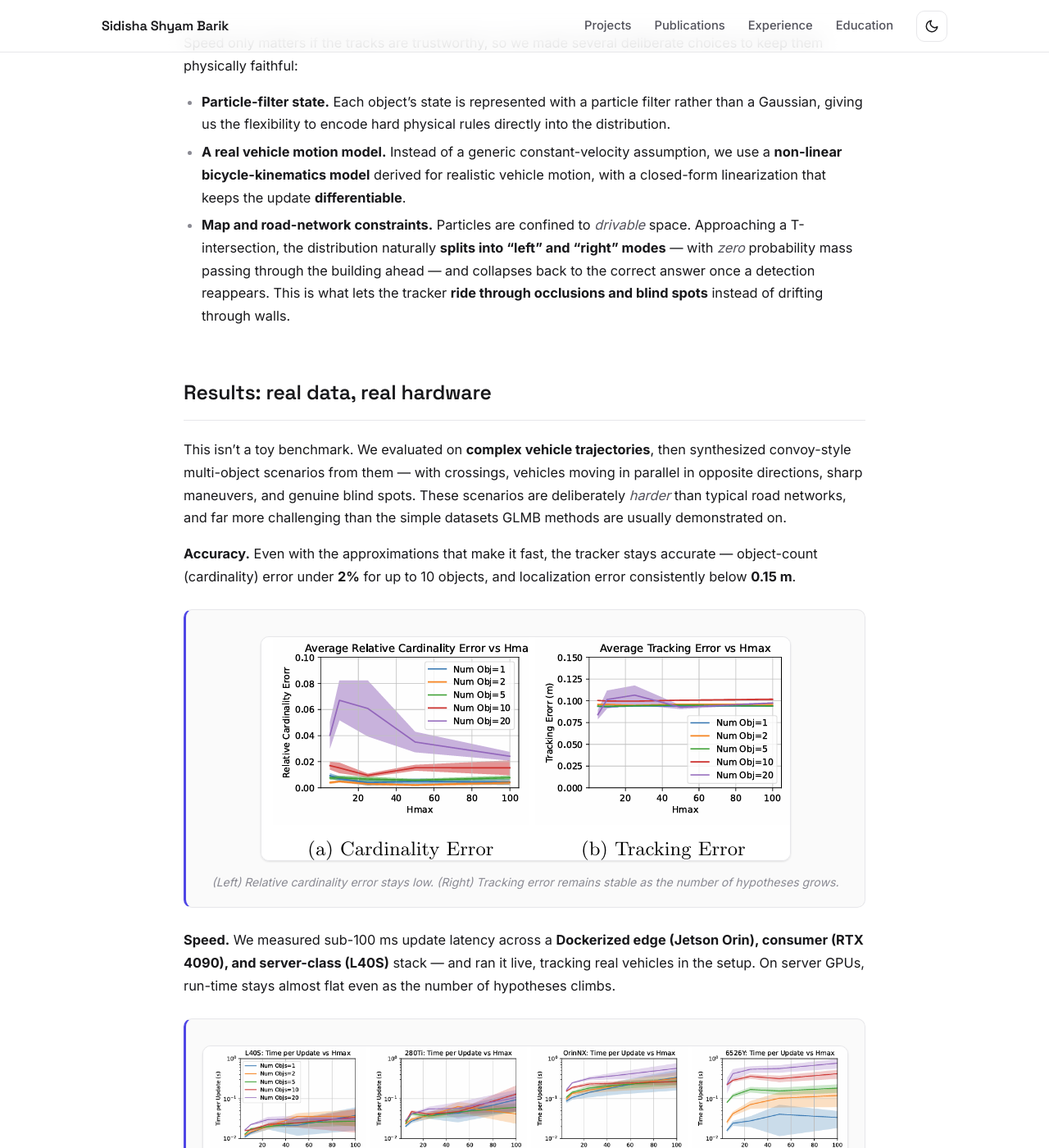
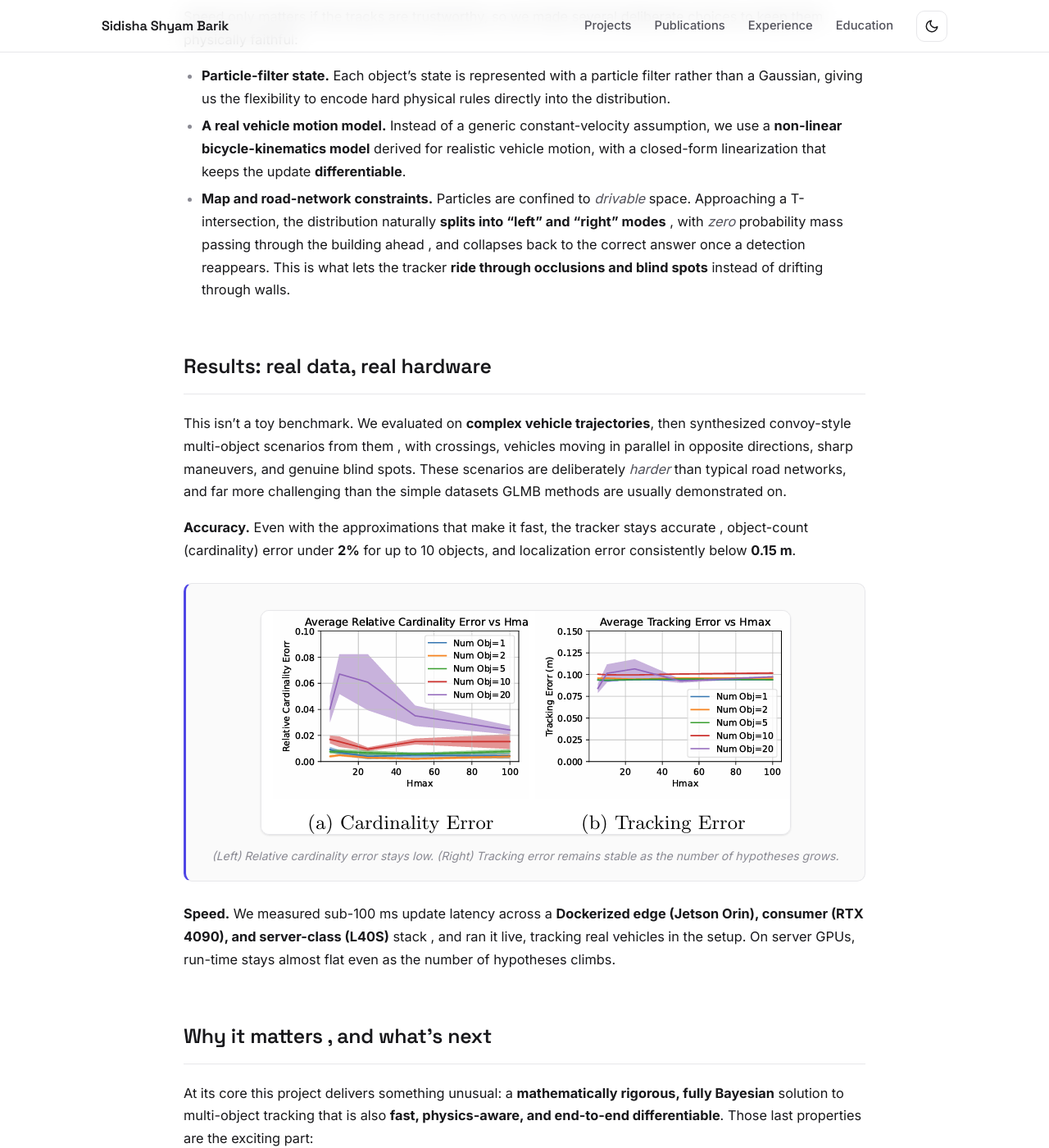
Before and after one commit to sidisha17/portfolio, a Jekyll site: the page built from gpu-glmb.md, in a window 1280 px wide and 1400 px high, scrolled down 3428 px. Shown: the whole window at 82% size. Built offline with Jekyll 4.4.1, drawn with Linux system fonts in a browser that asks for light colours; some of the changed text lies outside the part shown.

Commit message:
updated glmb

```diff
--- a/gpu-glmb.md
+++ b/gpu-glmb.md
@@ -1,12 +1,12 @@
 ---
 layout: post
-title: GPU-GLMB — Real-Time Multi-Sensor Vehicle Tracking at the Edge
+title: GPU-GLMB , Real-Time Multi-Sensor Vehicle Tracking at the Edge
 permalink: /projects/gpu-glmb/
 ---
 
 # GPU-GLMB: Real-Time Multi-Sensor Vehicle Tracking at the Edge
 
-> Turn live video from a network of smart cameras into accurate, map-aware trajectories of **every vehicle moving through an area** — by making the mathematically *exact* gold-standard tracking algorithm run in **real time on a GPU**.
+> Turn live video from a network of smart cameras into accurate, map-aware trajectories of **every vehicle moving through an area** ,  by making the mathematically exact gold-standard tracking algorithm run in **real time on a GPU**.
 
 **IEEE MILCOM 2025** &middot; 5th Int'l Workshop on the Internet of Things for Adversarial Environments
 **Authors:** P. Balakrishnan\*, **S. Barik\***, S. M. O'Rourke, B. M. Marlin &middot; *\*equal contribution*
@@ -19,16 +19,16 @@ permalink: /projects/gpu-glmb/
 </figure>
 
 ## At a glance
-- **Real-time, multi-camera, map-accurate tracking.** Fuses detections from many overlapping camera nodes into a single set of world-space (geospatial) vehicle trajectories — not flat image-plane boxes.
-- **Made the gold standard fast.** Re-architected the GLMB filter — the *exact* Bayesian solution to multi-object tracking, but famously too slow for real time — to run **fully in parallel on GPUs**.
+- **Real-time, multi-camera, map-accurate tracking.** Fuses detections from many overlapping camera nodes into a single set of world-space (geospatial) vehicle trajectories , not flat image-plane boxes.
+- **Made the gold standard fast.** Re-architected the GLMB filter , the *exact* Bayesian solution to multi-object tracking, but famously too slow for real time , to run **fully in parallel on GPUs**.
 - **Sub-100 ms latency everywhere.** Validated from edge (Jetson Orin) to consumer (RTX 4090) to server (L40S) GPUs, with our custom parallel association up to **~20× faster** than the standard sequential sampler.
 - **Physics- and map-aware.** A vehicle bicycle-kinematics motion model plus road/map constraints keep tracks realistic through occlusions and blind spots.
-- **Differentiable by design.** Implemented end-to-end in PyTorch, opening the door to *learning* the tracker — and ultimately to language-queryable spatial awareness.
+- **Differentiable by design.** Implemented end-to-end in PyTorch, opening the door to *learning* the tracker , and ultimately to language-queryable spatial awareness.
 
 ## The problem: watching a whole area at once
-Picture an area dotted with buildings, each rooftop carrying a **sensor node** — a camera (alongside other sensors) with its own onboard edge GPU. Together the nodes look down over a shared tracking area, but each one sees only *part* of it: their fields of view overlap in some places and leave **blind spots** in others.
+Picture an area dotted with buildings, each rooftop carrying a **sensor node** , a camera (alongside other sensors) with its own onboard edge GPU. Together the nodes look down over a shared tracking area, but each one sees only *part* of it: their fields of view overlap in some places and leave **blind spots** in others.
 
-Now put **many vehicles** in motion through that area. The goal is to take the raw video from every node and, **in real time**, maintain an accurate trajectory for each vehicle in real-world coordinates — continuously fusing what all the sensors see into one coherent picture.
+Now put **many vehicles** in motion through that area. The goal is to take the raw video from every node and, **in real time**, maintain an accurate trajectory for each vehicle in real-world coordinates , continuously fusing what all the sensors see into one coherent picture.
 
 > ![From image detections to fused world-space tracks]({{ site.baseurl }}/media/pipeline.png)
 > *Each node detects objects in its own camera view, projects them into world coordinates with uncertainty, and the tracker fuses all nodes into geospatial trajectories.*
@@ -40,22 +40,22 @@ On a single node, running frame-by-frame at ~10 fps, the pipeline is:
 3. Each node streams its set of uncertain world-space detections to our **tracker**, which fuses every node and outputs live trajectories.
 
 ## Why this is hard
-The hard part of multi-object tracking is **data association** — deciding which detection belongs to which track, frame after frame. At every step the tracker must also allow that tracks may have *left* the area, new vehicles may have *entered*, and existing vehicles may have been *missed* by every sensor. The number of consistent ways to explain a single frame grows **combinatorially**.
+The hard part of multi-object tracking is **data association** , deciding which detection belongs to which track, frame after frame. At every step the tracker must also allow that tracks may have *left* the area, new vehicles may have *entered*, and existing vehicles may have been *missed* by every sensor. The number of consistent ways to explain a single frame grows **combinatorially**.
 
 Existing approaches each leave a gap:
 
-- **Deep trackers (SORT / DeepSORT)** track in the *image plane* of a *single* camera — they don't fuse multiple sensors or produce world-space trajectories.
+- **Deep trackers (SORT / DeepSORT)** track in the *image plane* of a *single* camera , they don't fuse multiple sensors or produce world-space trajectories.
 - **MHT / PMBM** and similar methods are largely *heuristic*, without a full probabilistic foundation.
-- **GLMB** is the elegant exception. It models the whole scene as a *random finite set* and is provably an **exact, closed-form Bayesian solution** to multi-object tracking — which is exactly why it's considered the gold standard. The catch: in practice it's **too slow to run in real time**.
+- **GLMB** is the elegant exception. It models the whole scene as a *random finite set* and is provably an **exact, closed-form Bayesian solution** to multi-object tracking , which is exactly why it's considered the gold standard. The catch: in practice it's **too slow to run in real time**.
 
-Why is GLMB slow? To tame the combinatorial association problem it samples only the most likely hypotheses using a **Gibbs sampler** — and Gibbs sampling is inherently *sequential*, so it can't exploit a GPU.
+Why is GLMB slow? To tame the combinatorial association problem it samples only the most likely hypotheses using a **Gibbs sampler** , and Gibbs sampling is inherently *sequential*, so it can't exploit a GPU.
 
 ## Our idea: remove the bottleneck, then parallelize everything
-The Gibbs sampler is there to enforce a classical assumption: *a target generates at most one detection per sensor.* But we feed the tracker **modern deep detectors**, where that assumption routinely breaks — YOLO can fire several boxes for the same vehicle.
+The Gibbs sampler is there to enforce a classical assumption: *a target generates at most one detection per sensor.* But we feed the tracker **modern deep detectors**, where that assumption routinely breaks , YOLO can fire several boxes for the same vehicle.
 
 We turned that into an opportunity. By **relaxing the one-detection-per-target coupling**, we replaced sequential Gibbs sampling with a **custom parallel categorical sampler (ABA)** that draws many high-likelihood association hypotheses *simultaneously*. From there we **parallelized every stage of the GLMB filter** so the whole pipeline runs on the GPU.
 
-The payoff: the filter went from "too slow for real time" to running **comfortably under the real-time budget** — with the association step alone up to **~20× faster** than Gibbs, and a 100× increase in scenario complexity costing only ~3× more compute.
+The payoff: the filter went from "too slow for real time" to running **comfortably under the real-time budget** , with the association step alone up to **~20× faster** than Gibbs, and a 100× increase in scenario complexity costing only ~3× more compute.
 
 <!-- FIGURE TO ADD: ABA-vs-Gibbs speedup-by-device bar chart from the paper (portfolio Fig. 3).
      Export to  media/gpu_glmb_speedup.png  and enable:
@@ -67,29 +67,26 @@ Speed only matters if the tracks are trustworthy, so we made several deliberate
 
 - **Particle-filter state.** Each object's state is represented with a particle filter rather than a Gaussian, giving us the flexibility to encode hard physical rules directly into the distribution.
 - **A real vehicle motion model.** Instead of a generic constant-velocity assumption, we use a **non-linear bicycle-kinematics model** derived for realistic vehicle motion, with a closed-form linearization that keeps the update **differentiable**.
-- **Map and road-network constraints.** Particles are confined to *drivable* space. Approaching a T-intersection, the distribution naturally **splits into "left" and "right" modes** — with *zero* probability mass passing through the building ahead — and collapses back to the correct answer once a detection reappears. This is what lets the tracker **ride through occlusions and blind spots** instead of drifting through walls.
+- **Map and road-network constraints.** Particles are confined to *drivable* space. Approaching a T-intersection, the distribution naturally **splits into "left" and "right" modes** , with *zero* probability mass passing through the building ahead , and collapses back to the correct answer once a detection reappears. This is what lets the tracker **ride through occlusions and blind spots** instead of drifting through walls.
 
 <!-- FIGURE TO ADD (optional): map-constraint / multimodal-at-intersection figure.
      Export to  media/gpu_glmb_map.png  and enable a blockquote figure here. -->
 
 ## Results: real data, real hardware
-This isn't a toy benchmark. We evaluated on **complex vehicle trajectories**, then synthesized convoy-style multi-object scenarios from them — with crossings, vehicles moving in parallel in opposite directions, sharp maneuvers, and genuine blind spots. These scenarios are deliberately *harder* than typical road networks, and far more challenging than the simple datasets GLMB methods are usually demonstrated on.
+This isn't a toy benchmark. We evaluated on **complex vehicle trajectories**, then synthesized convoy-style multi-object scenarios from them , with crossings, vehicles moving in parallel in opposite directions, sharp maneuvers, and genuine blind spots. These scenarios are deliberately *harder* than typical road networks, and far more challenging than the simple datasets GLMB methods are usually demonstrated on.
 
-**Accuracy.** Even with the approximations that make it fast, the tracker stays accurate — object-count (cardinality) error under **2%** for up to 10 objects, and localization error consistently below **0.15 m**.
+**Accuracy.** Even with the approximations that make it fast, the tracker stays accurate , object-count (cardinality) error under **2%** for up to 10 objects, and localization error consistently below **0.15 m**.
 
 > ![Cardinality and tracking-error results]({{ site.baseurl }}/media/gpu_glmb_accuracy.png)
 > *(Left) Relative cardinality error stays low. (Right) Tracking error remains stable as the number of hypotheses grows.*
 
-**Speed.** We measured sub-100 ms update latency across a **Dockerized edge (Jetson Orin), consumer (RTX 4090), and server-class (L40S)** stack — and ran it live, tracking real vehicles in the setup. On server GPUs, run-time stays almost flat even as the number of hypotheses climbs.
+**Speed.** We measured sub-100 ms update latency across a **Dockerized edge (Jetson Orin), consumer (RTX 4090), and server-class (L40S)** stack , and ran it live, tracking real vehicles in the setup. On server GPUs, run-time stays almost flat even as the number of hypotheses climbs.
 
-> ![Run-time across GPUs]({{ site.baseurl }}/media/gpu_glmb_runtime.png)
-> *Update time vs. number of hypotheses. Server GPUs stay well under the real-time budget even in the densest scenes.*
-
-## Why it matters — and what's next
+## Why it matters , and what's next
 At its core this project delivers something unusual: a **mathematically rigorous, fully Bayesian** solution to multi-object tracking that is also **fast, physics-aware, and end-to-end differentiable**. Those last properties are the exciting part:
 
 - **Learnable tracking.** Because the whole filter is differentiable PyTorch, parameters like the motion-model dynamics can be *learned* by backpropagation instead of hand-tuned.
-- **End-to-end perception.** We plan to couple it with a real-time detector and train the *entire* detect-to-track pipeline end to end — while keeping the exact Bayesian tracking core. A pure transformer would have to learn physics from scratch and would not be the exact Bayesian solution; here we get that structure for free.
+- **End-to-end perception.** We plan to couple it with a real-time detector and train the *entire* detect-to-track pipeline end to end , while keeping the exact Bayesian tracking core. A pure transformer would have to learn physics from scratch and would not be the exact Bayesian solution; here we get that structure for free.
 
 A more detailed journal version of this work is currently **in preparation**.
 
```
